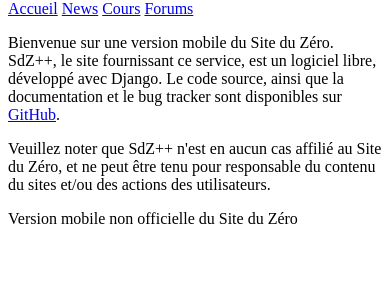
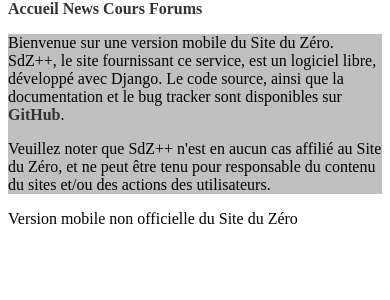
Before and after one commit to progval/SdZpp, a Python web app: template templates/phone/index.html in a window 390 px wide. Shown: the part 60-360 px from the top of the page. Run offline with Jinja, Linux system fonts and the light colour scheme; the template is opened without the code that fills it, so the values that code supplies are empty.

Commit message:
Update static/phone.css

```diff
--- a/static/phone.css
+++ b/static/phone.css
@@ -8,9 +8,18 @@
 }
 
 #body {
- margin-top: 10px;
+    margin-top: 10px;
+    background-color: #C0C0C0;
+}
+a {
+    text-decoration: none;
+    color: #333;
+    font-weight: bold;
 }
 
+a:hover {
+    text-decoration: underline;
+}
 /*******************************
  * Syntax coloration for zCode *
  *******************************/
```
